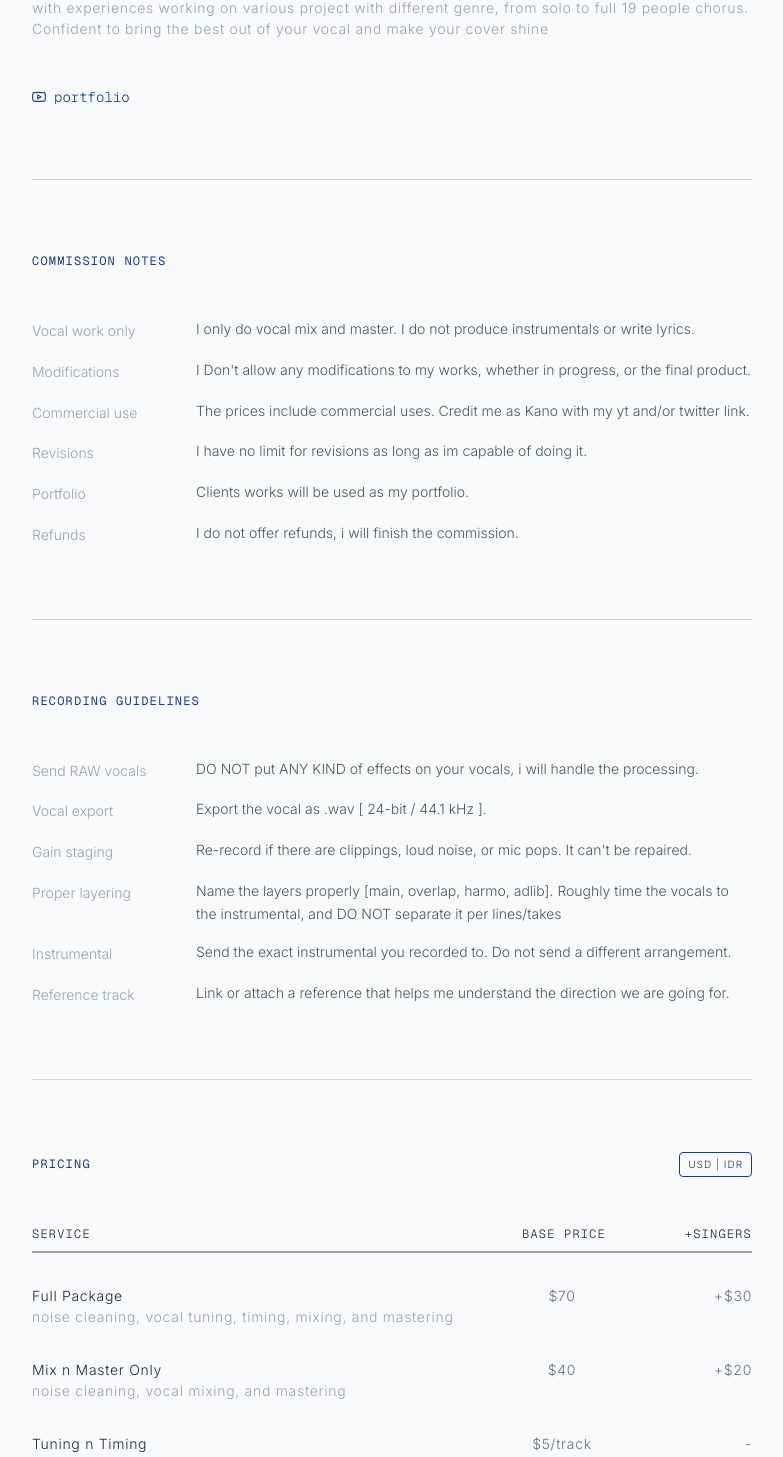
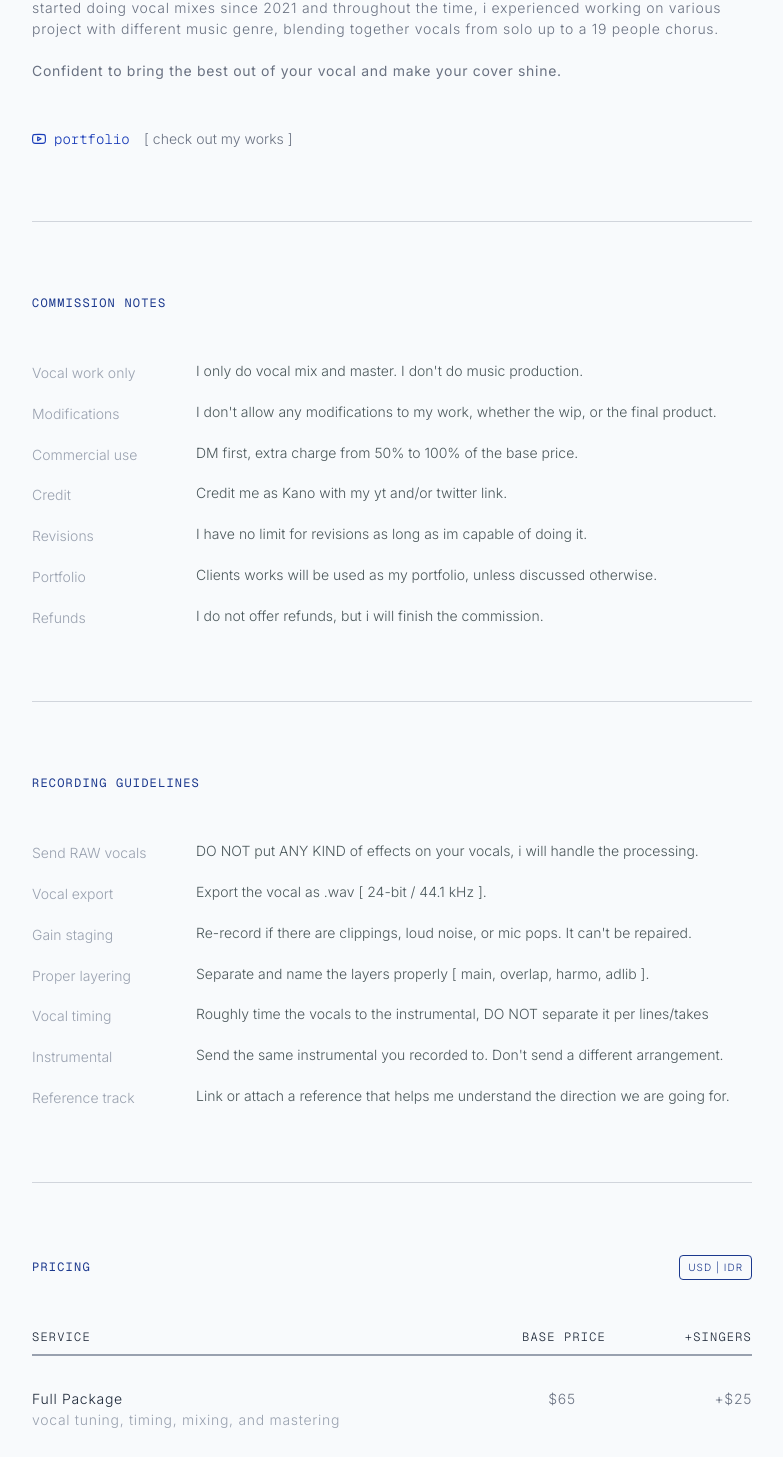
Before and after one commit to tadakanodesu/comms-page, a React (Vite) app: page / in a window 1280 px wide. Shown: the part 298-1755 px from the top of the page, without its empty margins (248-1031 px from the left). Built offline with nearby package versions, Linux system fonts and the light colour scheme.

Commit message:
second commit

```diff
--- a/src/components/Footer.jsx
+++ b/src/components/Footer.jsx
@@ -1,19 +1,12 @@
 const Footer = () => {
   return (
     <>
-      <div>
-        <footer className="pt-4 border-t border-gray-300 flex justify-between text-gray-500">
-          <p className="text-[12px]">
-            By commissioning, you agree to all terms above.
-          </p>
-          <p
-            className="text-[10px] "
-            style={{ fontFamily: "'Geist Mono', monospace" }}
-          >
-            Last Updated - July 2026
-          </p>
-        </footer>
-      </div>
+      <footer className="pt-4 border-t border-gray-300 flex justify-between text-gray-500">
+        <p className="text-[12px]">
+          By commissioning, you agree to all terms above.
+        </p>
+        <p className="text-[12px] ">Last Updated - September 2026</p>
+      </footer>
     </>
   );
 };
--- a/src/components/Guidelines.jsx
+++ b/src/components/Guidelines.jsx
@@ -18,11 +18,15 @@ const Guidelines = () => {
             ],
             [
               "Proper layering",
-              "Name the layers properly [main, overlap, harmo, adlib]. Roughly time the vocals to the instrumental, and DO NOT separate it per lines/takes",
+              "Separate and name the layers properly [ main, overlap, harmo, adlib ].",
+            ],
+            [
+              "Vocal timing",
+              "Roughly time the vocals to the instrumental, DO NOT separate it per lines/takes",
             ],
             [
               "Instrumental",
-              "Send the exact instrumental you recorded to. Do not send a different arrangement.",
+              "Send the same instrumental you recorded to. Don't send a different arrangement.",
             ],
             [
               "Reference track",
--- a/src/components/Header.jsx
+++ b/src/components/Header.jsx
@@ -8,22 +8,27 @@ const Header = () => {
           COMMISSION • OPEN
         </h6>
         <div className="text-5xl">Vocal Mix & Mastering</div>
-        <div className="-mt-5= text-sm tracking-wider leading-normal text-gray-400">
-          Hello im{" "}
+        <div className="-mt-5= text-sm tracking-wider leading-normal text-gray-500">
+          Hi~ im{" "}
           <a
             href="https://x.com/tadakanodesu"
             className="text-blue-900 font-normal hover:underline underline-offset-4"
           >
             Kano
           </a>
-          , a youtaite and audio engineer for song coverist. I have been doing
-          mixes since 2021,
-          <br /> with experiences working on various project with different
-          genre, from solo to full 19 people chorus.
+          , a youtaite and an audio engineer for other{" "}
+          <b>youtaites, vtubers, and song coverist</b>. I started doing vocal
+          mixes since 2021 and throughout the time, i experienced working on
+          various project with different music genre, blending together vocals
+          from solo up to a 19 people chorus.
           <br />
+          <br />
+          <b>
             Confident to bring the best out of your vocal and make your cover
-          shine
+            shine.
+          </b>
         </div>
+        <div className="flex gap-3">
           <a
             href="https://www.youtube.com/playlist?list=PLmmQ1I8l2bS4_W7bOjeMQOrjE1LqB24Ce"
             className="w-25 flex items-center gap-2 text-sm text-blue-800 hover:text-gray-500 hover:underline underline-offset-4 transition-colors"
@@ -32,6 +37,8 @@ const Header = () => {
             <FiYoutube />
             portfolio
           </a>
+          <p className="text-gray-500 text-sm">[ check out my works ]</p>
+        </div>
       </header>
     </>
   );
--- a/src/components/Notes.jsx
+++ b/src/components/Notes.jsx
@@ -9,24 +9,28 @@ const Notes = () => {
           {[
             [
               "Vocal work only",
-              "I only do vocal mix and master. I do not produce instrumentals or write lyrics.",
+              "I only do vocal mix and master. I don't do music production.",
             ],
             [
               "Modifications",
-              "I Don't allow any modifications to my works, whether in progress, or the final product.",
+              "I don't allow any modifications to my work, whether the wip, or the final product.",
             ],
             [
               "Commercial use",
-              "The prices include commercial uses. Credit me as Kano with my yt and/or twitter link.",
+              "DM first, extra charge from 50% to 100% of the base price.",
             ],
+            ["Credit", "Credit me as Kano with my yt and/or twitter link."],
             [
               "Revisions",
               "I have no limit for revisions as long as im capable of doing it.",
             ],
-            ["Portfolio", "Clients works will be used as my portfolio."],
+            [
+              "Portfolio",
+              "Clients works will be used as my portfolio, unless discussed otherwise.",
+            ],
             [
               "Refunds",
-              "I do not offer refunds, i will finish the commission.",
+              "I do not offer refunds, but i will finish the commission.",
             ],
           ].map(([title, body]) => (
             <div key={title} className="grid grid-cols-[140px_1fr] gap-6">
--- a/src/constants/index.jsx
+++ b/src/constants/index.jsx
@@ -3,24 +3,24 @@ export const priceHead = ["Service", "Base Price", "+Singers"];
 export const priceIndo = [
   {
     service: "Full Package",
-    include: "noise cleaning, vocal tuning, timing, mixing, and mastering",
+    include: "vocal tuning, timing, mixing, and mastering",
     priceIdr: "400k",
-    priceUsd: "$70",
-    addIdr: "+200k",
-    addUsd: "+$30",
+    priceUsd: "$65",
+    addIdr: "+150k",
+    addUsd: "+$25",
   },
   {
     service: "Mix n Master Only",
-    include: "noise cleaning, vocal mixing, and mastering",
+    include: "vocal mixing, and mastering",
     priceIdr: "300k",
     priceUsd: "$40",
-    addIdr: "+150k",
+    addIdr: "+100k",
     addUsd: "+$20",
   },
   {
-    service: "Tuning n Timing",
+    service: "Vocal T/T",
     include: "vocal tuning, and timing",
-    priceIdr: "30k/track",
+    priceIdr: "25k/track",
     priceUsd: "$5/track",
     addIdr: "-",
     addUsd: "-",
@@ -29,7 +29,7 @@ export const priceIndo = [
 
 export const addTrack = [
   {
-    addIdr: "20k",
+    addIdr: "25k",
     addUsd: "5$",
   },
 ];
```
Lines whose indentation alone changed are shown as unchanged.
